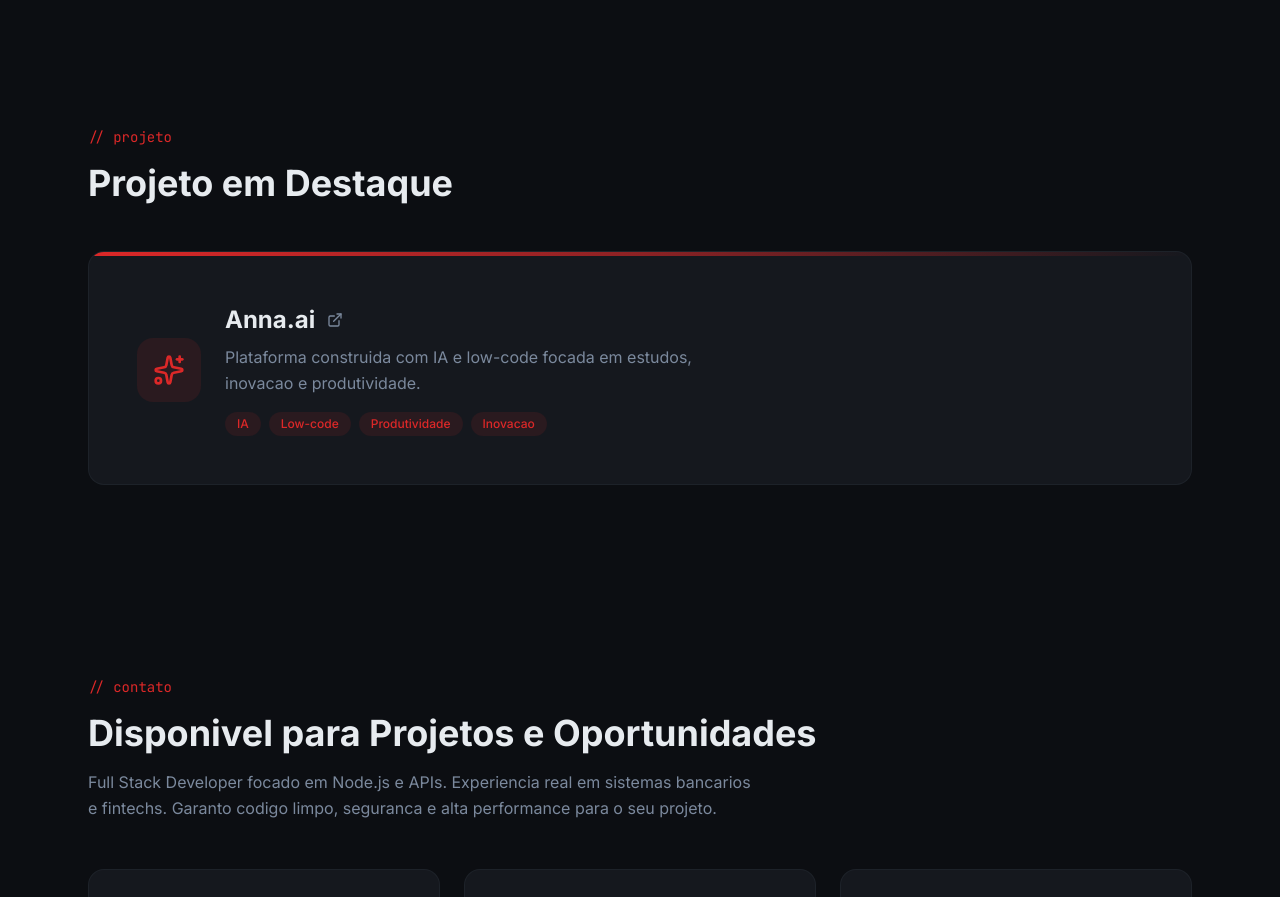
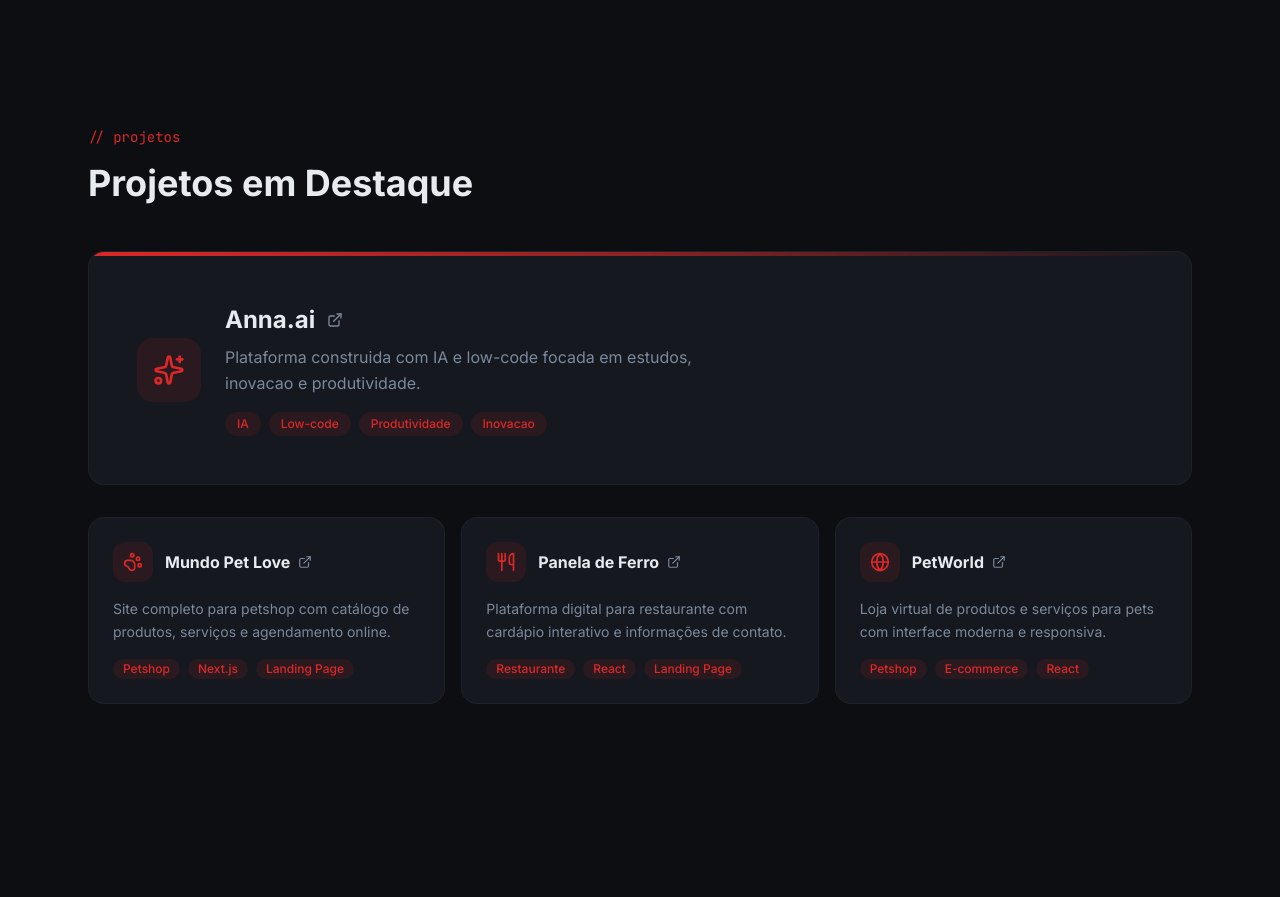
Before and after one commit to Davi-menezes/Portifolio, a Next.js app: page / in a window 1280 px wide. Shown: the part 2620-3517 px from the top of the page. Built offline with nearby package versions, Linux system fonts and the light colour scheme.

Commit message:
feat: adiciona projetos Mundo Pet Love, Panela de Ferro e PetWorld

```diff
--- a/components/project-section.tsx
+++ b/components/project-section.tsx
@@ -1,19 +1,44 @@
-import { ExternalLink, Sparkles } from "lucide-react"
+import { ExternalLink, Sparkles, PawPrint, Utensils, Globe } from "lucide-react"
+
+const otherProjects = [
+  {
+    href: "https://mundo-pet-love.vercel.app/",
+    name: "Mundo Pet Love",
+    description: "Site completo para petshop com catálogo de produtos, serviços e agendamento online.",
+    tags: ["Petshop", "Next.js", "Landing Page"],
+    icon: PawPrint,
+  },
+  {
+    href: "https://panela-de-ferro.vercel.app/",
+    name: "Panela de Ferro",
+    description: "Plataforma digital para restaurante com cardápio interativo e informações de contato.",
+    tags: ["Restaurante", "React", "Landing Page"],
+    icon: Utensils,
+  },
+  {
+    href: "https://petworld-nu.vercel.app/",
+    name: "PetWorld",
+    description: "Loja virtual de produtos e serviços para pets com interface moderna e responsiva.",
+    tags: ["Petshop", "E-commerce", "React"],
+    icon: Globe,
+  },
+]
 
 export function ProjectSection() {
   return (
     <section id="projetos" className="py-24">
       <div className="mx-auto max-w-6xl px-6">
-        <div className="mb-4 font-mono text-sm text-primary">{"// projeto"}</div>
+        <div className="mb-4 font-mono text-sm text-primary">{"// projetos"}</div>
         <h2 className="mb-12 text-3xl font-bold text-foreground md:text-4xl">
-          Projeto em Destaque
+          Projetos em Destaque
         </h2>
 
+        {/* Featured Project */}
         <a
           href="https://annaia.vercel.app"
           target="_blank"
           rel="noopener noreferrer"
-          className="group relative block overflow-hidden rounded-2xl border border-border/50 bg-card transition-all duration-300 hover:border-primary/40 hover:shadow-xl hover:shadow-primary/5"
+          className="group relative mb-8 block overflow-hidden rounded-2xl border border-border/50 bg-card transition-all duration-300 hover:border-primary/40 hover:shadow-xl hover:shadow-primary/5"
         >
           {/* Top accent bar */}
           <div className="h-1 bg-gradient-to-r from-primary via-primary/60 to-transparent" />
@@ -44,6 +69,45 @@ export function ProjectSection() {
             </div>
           </div>
         </a>
+
+        {/* Other Projects Grid */}
+        <div className="grid gap-4 sm:grid-cols-2 lg:grid-cols-3">
+          {otherProjects.map((project) => {
+            const Icon = project.icon
+            return (
+              <a
+                key={project.name}
+                href={project.href}
+                target="_blank"
+                rel="noopener noreferrer"
+                className="group relative overflow-hidden rounded-2xl border border-border/50 bg-card p-6 transition-all duration-300 hover:border-primary/40 hover:shadow-xl hover:shadow-primary/5"
+              >
+                <div className="mb-4 flex items-center gap-3">
+                  <div className="flex h-10 w-10 shrink-0 items-center justify-center rounded-xl bg-primary/10">
+                    <Icon className="h-5 w-5 text-primary" />
+                  </div>
+                  <div className="flex items-center gap-2">
+                    <h3 className="font-bold text-foreground">{project.name}</h3>
+                    <ExternalLink className="h-3.5 w-3.5 text-muted-foreground transition-colors group-hover:text-primary" />
+                  </div>
+                </div>
+                <p className="mb-4 text-sm leading-relaxed text-muted-foreground">
+                  {project.description}
+                </p>
+                <div className="flex flex-wrap gap-2">
+                  {project.tags.map((tag) => (
+                    <span
+                      key={tag}
+                      className="rounded-full bg-primary/10 px-2.5 py-0.5 text-xs font-medium text-primary"
+                    >
+                      {tag}
+                    </span>
+                  ))}
+                </div>
+              </a>
+            )
+          })}
+        </div>
       </div>
     </section>
   )
```
